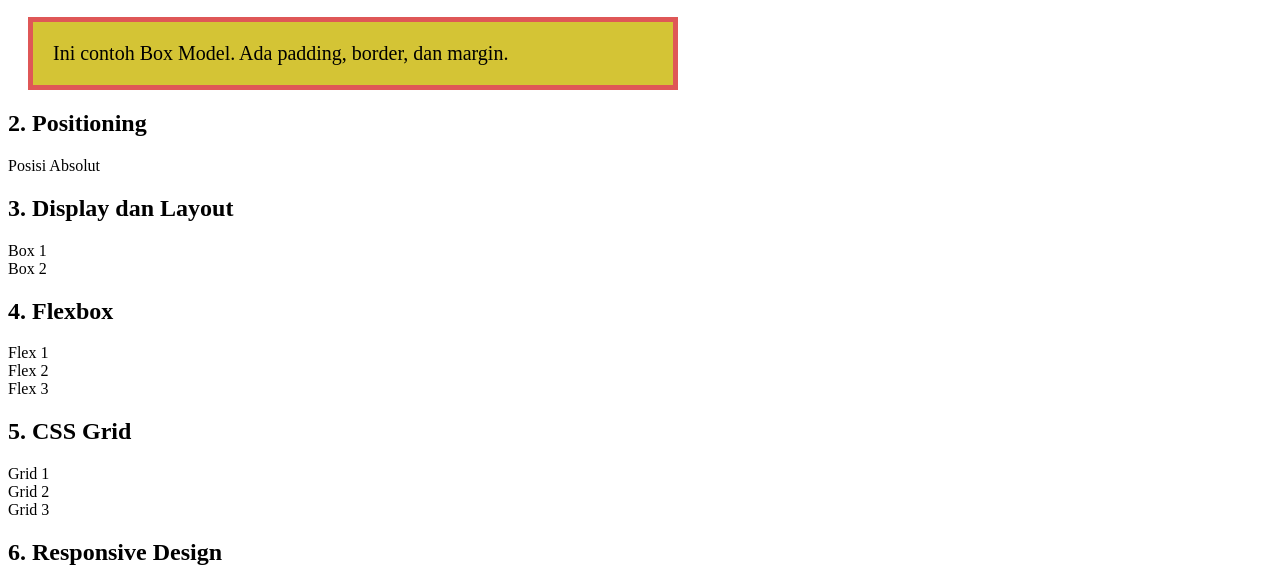
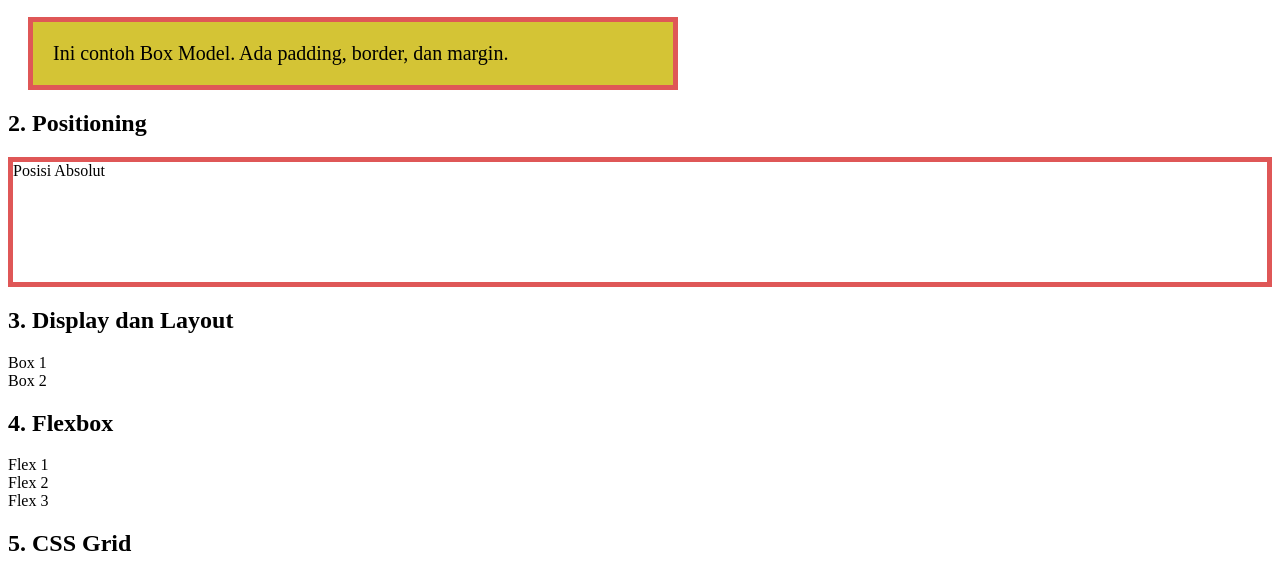
Before and after one commit to HylmiRidzaldy/1124160204-html-css, a plain HTML site: page basic-css/index.html in a window 1280 px wide. Shown: the part 110-684 px from the top of the page. Drawn offline with Linux system fonts and the light colour scheme.

Commit message:
menambahkan positioning

```diff
--- a/basic-css/index.html
+++ b/basic-css/index.html
@@ -14,7 +14,12 @@
       background-color: #d4c435; /* Warna latar */
       font-size: 20px;
     }
-
+    /* ### POSITIONING ### */
+    .positioning-container {
+      position: relative; /* Referensi untuk elemen yang posisinya absolut */
+      height: 120px;
+      border: 5px solid #df5757;
+    }
   </style>
 </head>
 <body>
```
